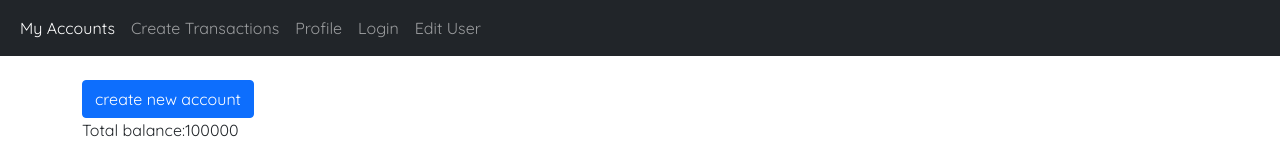
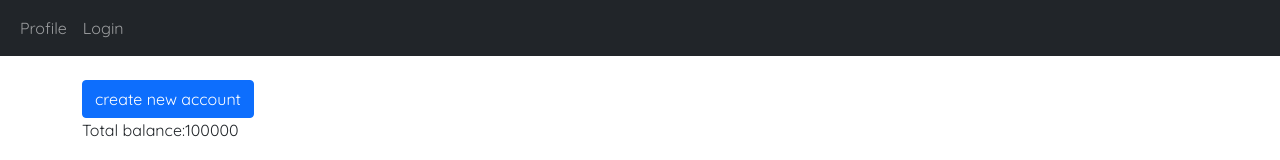
Before and after one commit to Biniam-Mehari/Code_Generation_GR5, a Vue app: page / in a window 1280 px wide. Shown: the top 160 px of the page. Built offline with nearby package versions, Linux system fonts and the light colour scheme.

Commit message:
hiding links if user is not logged in

```diff
--- a/src/components/Navigation.vue
+++ b/src/components/Navigation.vue
@@ -3,11 +3,11 @@
     <div class="container-fluid">
       <ul class="navbar-nav me-auto mb-2 mb-md-0">
         <li class="nav-item">
-          <router-link to="/" class="nav-link" active-class="active"
+          <router-link v-if="this.$store.getters.isAuthenticated" to="/" class="nav-link" active-class="active"
             >My Accounts</router-link>
         </li>
         <li class="nav-item">
-          <router-link to="dc" class="nav-link" active-class="active"
+          <router-link v-if="this.$store.getters.isAuthenticated" to="dc" class="nav-link" active-class="active"
             >Create Transactions</router-link
           >
         </li>
@@ -26,7 +26,7 @@
               >Logout</router-link
             >
           </li>
-          <li class="nav-item">
+          <li v-if="this.$store.getters.isAuthenticated" class="nav-item">
             <router-link to="/edituser/1" class="nav-link" active-class="active"
               >Edit User</router-link
             >
--- a/src/components/users/UserPage.vue
+++ b/src/components/users/UserPage.vue
@@ -111,11 +111,6 @@ export default {
     },
   },
   mounted() {
-    // if user is null go to login page
-    // if (this.$store.state.token == null) {
-    //   this.$router.push("/login");
-    // }
-
   },
 };
 </script>
--- a/src/store/store.js
+++ b/src/store/store.js
@@ -69,6 +69,10 @@ const store = createStore({
           token: token,
         });
       }
+      else {
+        // if not logged in go to login page
+        this.router.push("/login");
+      }
     },
     logout({ commit }) {
       // set token in store to null
```
